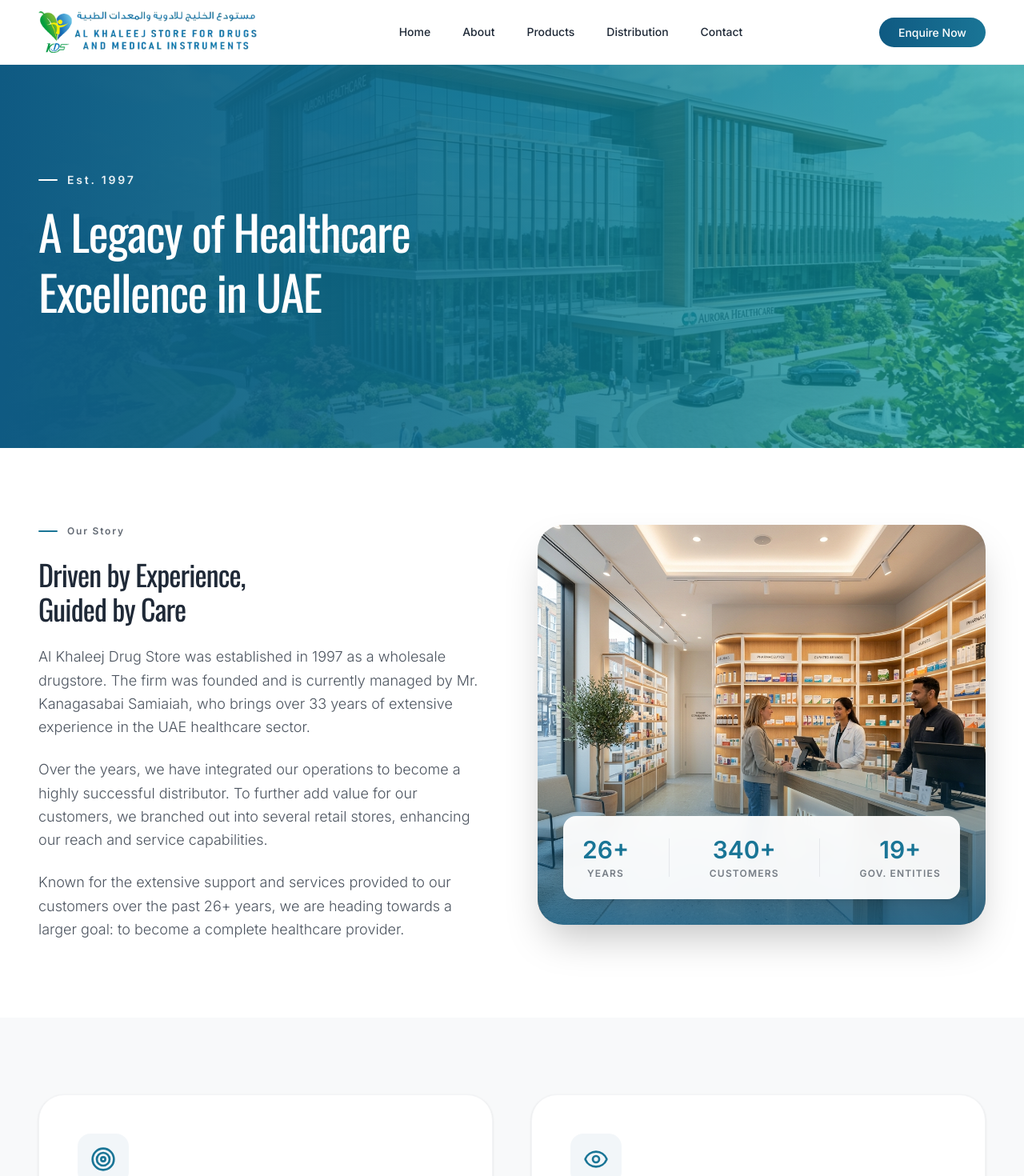
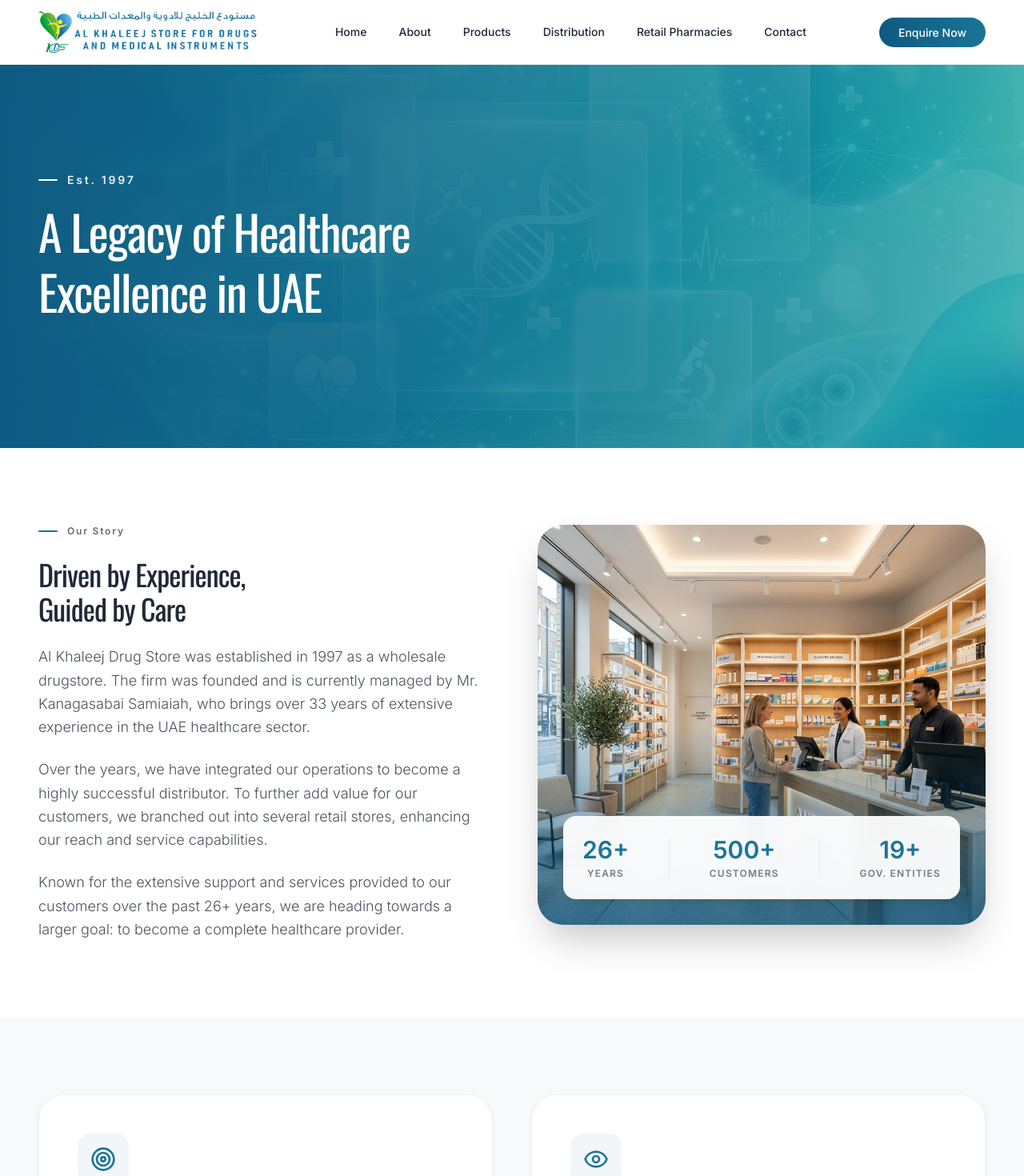
Before and after one commit to optimizers-ae/Al-Khaleej, a React (Vite) app: page /about in a window 1280 px wide. Shown: the top 1470 px of the page at 80% size. Built offline with nearby package versions, Linux system fonts and the light colour scheme.

Commit message:
Making changes

```diff
--- a/src/Router.jsx
+++ b/src/Router.jsx
@@ -4,6 +4,7 @@ import About from "./pages/About";
 import Contact from "./pages/Contact";
 import Products from "./pages/Products";
 import Distribution from "./pages/Distribution";
+import RetailPharmacies from "./pages/RetailPharmacies";
 
 const Router = () => {
   return (
@@ -12,6 +13,7 @@ const Router = () => {
       <Route path="/about" element={<About />} />
       <Route path="/products" element={<Products />} />
       <Route path="/distribution" element={<Distribution />} />
+      <Route path="/retail-pharmacies" element={<RetailPharmacies />} />
       <Route path="/contact" element={<Contact />} />
     </Routes>
   );
--- a/src/components/Navbar.jsx
+++ b/src/components/Navbar.jsx
@@ -54,6 +54,7 @@ const Navbar = () => {
             { name: "About", path: "/about" },
             { name: "Products", path: "/products" },
             { name: "Distribution", path: "/distribution" },
+            { name: "Retail Pharmacies", path: "/retail-pharmacies" },
             { name: "Contact", path: "/contact" },
           ].map((item) => (
             <Link
@@ -136,6 +137,7 @@ const Navbar = () => {
                 { name: "About", path: "/about" },
                 { name: "Products", path: "/products" },
                 { name: "Distribution", path: "/distribution" },
+                { name: "Retail Pharmacies", path: "/retail-pharmacies" },
                 { name: "Contact", path: "/contact" },
               ].map((item) => (
                 <Link
--- a/src/pages/About.jsx
+++ b/src/pages/About.jsx
@@ -1,7 +1,7 @@
 import { useRef } from "react";
 import { motion, useInView } from "framer-motion";
 import { Target, Eye, ShieldCheck, HeartPulse } from "lucide-react";
-import aboutBannerImg from "../assets/images/about_banner.jpg";
+import aboutBannerImg from "../assets/images/new_about_banner.jpg";
 import pharmacyAboutImg from "../assets/images/pharmacy_about_us.jpg";
 
 const FadeIn = ({ children, delay = 0, direction = "up", className = "" }) => {
@@ -85,7 +85,7 @@ const About = () => {
               </div>
               <div className="w-px h-12 bg-gray-200" />
               <div className="text-center">
-                <p className="text-3xl font-bold text-medical-teal mb-1">340+</p>
+                <p className="text-3xl font-bold text-medical-teal mb-1">500+</p>
                 <p className="text-xs font-semibold text-charcoal/60 uppercase tracking-widest">Customers</p>
               </div>
               <div className="w-px h-12 bg-gray-200" />
--- a/src/pages/Home.jsx
+++ b/src/pages/Home.jsx
@@ -185,7 +185,7 @@ export default function Home() {
               },
             ].map((cat, i) => (
               <FadeIn key={i} delay={0.1 * i} className="group">
-                <div className="bg-white rounded-2xl overflow-hidden border border-gray-100 shadow-[0_4px_20px_rgb(0,0,0,0.03)] hover:shadow-[0_8px_30px_rgb(0,0,0,0.08)] transition-all duration-300">
+                <Link to="/products" className="block bg-white rounded-2xl overflow-hidden border border-gray-100 shadow-[0_4px_20px_rgb(0,0,0,0.03)] hover:shadow-[0_8px_30px_rgb(0,0,0,0.08)] transition-all duration-300">
                   <div className="h-64 w-full overflow-hidden">
                     <img
                       src={cat.img}
@@ -201,7 +201,7 @@ export default function Home() {
                       {cat.sub}
                     </p>
                   </div>
-                </div>
+                </Link>
               </FadeIn>
             ))}
           </div>
```
Also changed, not shown: src/assets/images/new_about_banner.jpg (added).
